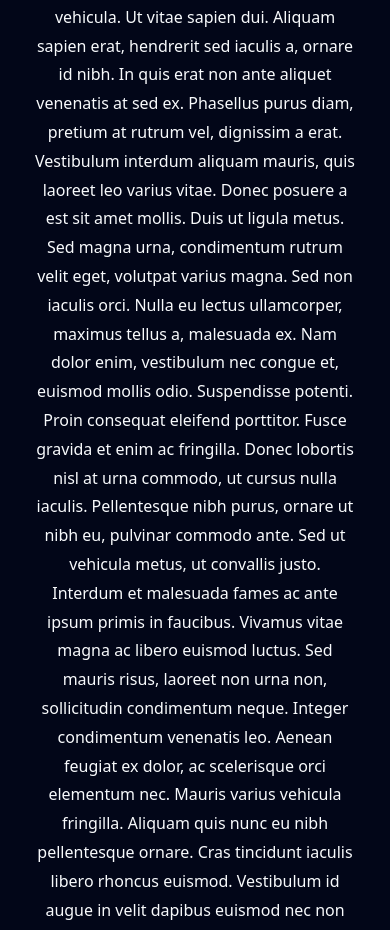
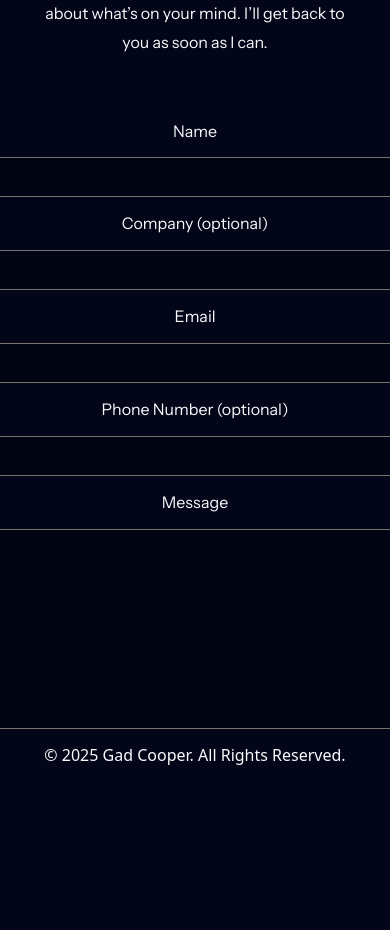
Before and after one commit to SpyingEnvelope/portfolio-revised, a React (Vite) app: page / in a window 390 px wide. Shown: the part 9426-10356 px from the top of the page. After the commit the page ends 10227 px from the top, so only its background shows below. Built offline with nearby package versions, Linux system fonts and the light colour scheme.

Commit message:
Added a contact page. Right now it has a dummy form.

```diff
--- a/src/components/AboutInfoCard.jsx
+++ b/src/components/AboutInfoCard.jsx
@@ -6,7 +6,7 @@ import { motion } from "motion/react";
 /* The fullStar import is an array filled with Star components to display in the background */
 import { fullStar } from "@/utils/starUtils";
 
-/* The return statement for the component
+/* The function exported as a component
 PROPS:
 delay: NUMBER used to state how many seconds of delay should exist before the planet animation starts.
 right: BOOLEAN used to decide what type of animation to play when the card enters the viewport.
--- a/src/components/AboutLogoCard.jsx
+++ b/src/components/AboutLogoCard.jsx
@@ -1,7 +1,7 @@
 /* This component displays the image card next to the info card in the about me section */
 import { motion } from "motion/react";
 
-/* The return statement of the component
+/* The function returned as a component
 PROPS:
 right: BOOLEAN used to decide whether this component should be placed to the right of the info card.
 image: REACT IMAGE IMPORT the image to display in the card.
--- a/src/components/AboutTechSubsection.jsx
+++ b/src/components/AboutTechSubsection.jsx
@@ -1,7 +1,7 @@
 /* The component displays a single column in the Technology about me section */
 import { motion } from "motion/react";
 
-/* The return statement of the component
+/* The function exported as a component.
 PROPS:
 title: STRING the title to display in the subsection.
 tech: ARRAY OF OBJECTS An array used to display all the different tech.
--- a/src/components/AboutTechnology.jsx
+++ b/src/components/AboutTechnology.jsx
@@ -90,7 +90,7 @@ const toolsIcons = [
   },
 ];
 
-/* The return statement of the component.
+/* The function exported as a component.
 PROPS: None */
 function AboutTechnology() {
   return (
--- a/src/components/SectionHeader.jsx
+++ b/src/components/SectionHeader.jsx
@@ -1,4 +1,9 @@
+/* This component displays the blue header in every section */
+
+/* */
 function SectionHeader({ children }) {
+
+  /* The return statement of the component */
   return (
     <h2 className="text-lg lg:text-xl bold-instrument-sans text-[#3698D5] tracking-widest">
       {children}
--- /dev/null
+++ b/src/pages/Contact.jsx
@@ -0,0 +1,77 @@
+import SectionHeader from "@/components/SectionHeader";
+
+function Contact() {
+  function handleSubmit(event) {}
+
+  return (
+    <div className="mt-30 flex flex-col justify-center items-center reg-instrument-sans">
+      <SectionHeader>CONTACT ME</SectionHeader>
+      <h3 className="bold-instrument-sans text-3xl lg:text-4xl tracking-widest">
+        WANT TO COLLABORATE? <br /> LET'S GET IN TOUCH!
+      </h3>
+      <p className="reg-instrument-sans sm:w-[600px] lg:w-[900px] mt-5 mb-15">
+        {" "}
+        Whether you’re looking to collaborate on a project, have a few
+        questions, or just want to say hello, I’d love to hear from you! Feel
+        free to fill out the form below and share a bit about what’s on your
+        mind. I’ll get back to you as soon as I can.
+      </p>
+      <form className="flex flex-col w-full items-center justifyt-center shrink">
+        <label htmlFor="name" className="mb-3">
+          Name
+        </label>
+        <input
+          id="name"
+          type="text"
+          name="name"
+          autoComplete="name"
+          className="block w-130 h-10 bg-[#010412] rounded-md border-1 border-stone-500 text-center mb-3"
+          required
+        />{" "}
+        <label htmlFor="company" className="mb-3">
+          Company (optional)
+        </label>
+        <input
+          id="company"
+          type="text"
+          name="company"
+          autoComplete="organization"
+          className="block w-130 h-10 bg-[#010412] rounded-md border-1 border-stone-500 text-center mb-3"
+        />
+        <label htmlFor="email" className="mb-3">
+          Email
+        </label>
+        <input
+          id="email"
+          type="email"
+          name="email"
+          autoComplete="organization"
+          className="block w-130 h-10 bg-[#010412] rounded-md border-1 border-stone-500 text-center mb-3"
+          required
+        />
+        <label htmlFor="phone" className="mb-3">
+          Phone Number (optional)
+        </label>
+        <input
+          id="phone"
+          type="tel"
+          name="phone"
+          autoComplete="organization"
+          className="block w-130 h-10 bg-[#010412] rounded-md border-1 border-stone-500 text-center mb-3"
+        />
+        <label htmlFor="phone" className="mb-3">
+          Message
+        </label>
+        <textarea
+          id="phone"
+          type="tel"
+          name="phone"
+          autoComplete="organization"
+          className="block w-150 h-50 bg-[#010412] rounded-md border-1 border-stone-500 text-center mb-3"
+        />
+      </form>
+    </div>
+  );
+}
+
+export default Contact;
--- a/src/pages/MainPage.jsx
+++ b/src/pages/MainPage.jsx
@@ -4,6 +4,7 @@ import About from "./About";
 import Footer from "../components/Footer";
 import Projects from "./Projects";
 import Header from "@/components/Header";
+import Contact from "./Contact";
 
 /* This is the main page that will always be displayed on the screen. As such, all crucial components
 and pages will be displayed here.*/
@@ -17,7 +18,8 @@ function MainPage() {
         <Header />
         <Projects />
         <About />
-        <IndexPage />
+        <Contact />
+        {/* <IndexPage /> */}
       </main>
       <Footer />
     </>
```
